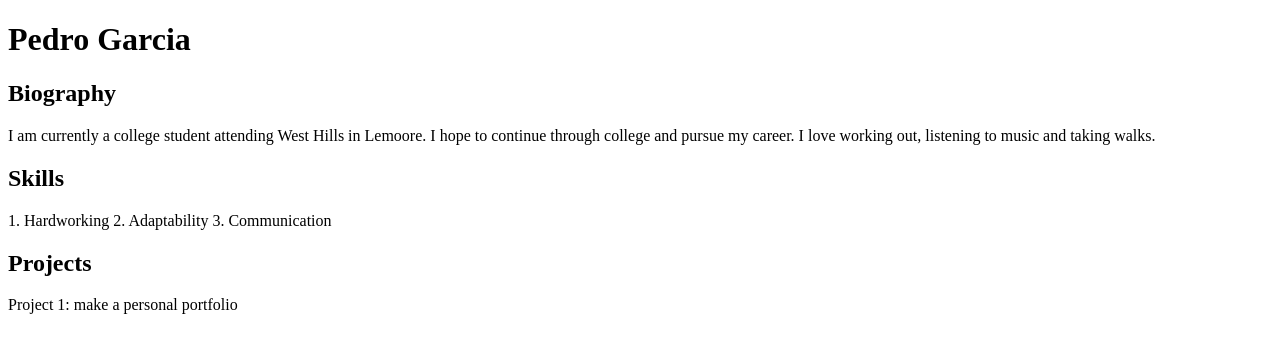
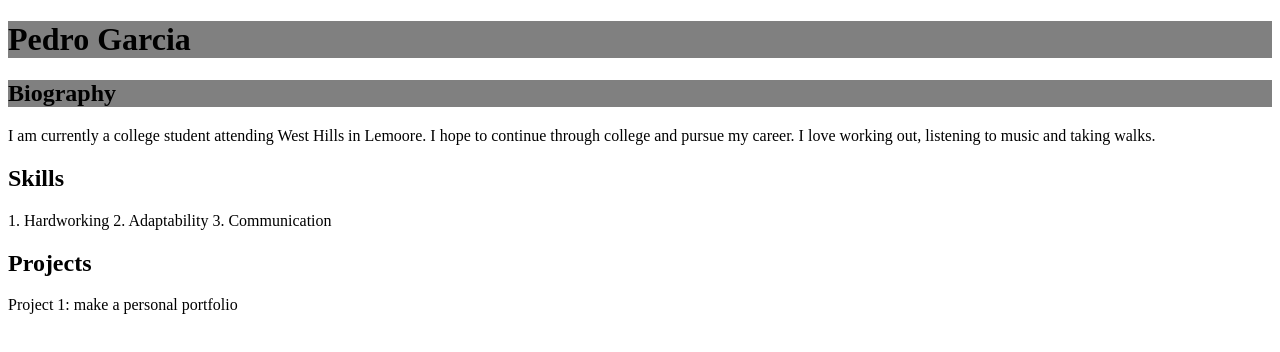
Before and after one commit to PedroGF27/Personal-Portfolio, a plain HTML site: page index.html in a window 1280 px wide. Drawn offline with Linux system fonts and the light colour scheme.

Commit message:
added css and background color

```diff
--- /dev/null
+++ b/index.css
@@ -0,0 +1 @@
+.content { background-color: pink;}
--- a/index.html
+++ b/index.html
@@ -15,8 +15,9 @@
 <body>
     <header>
 
-        <h1>Pedro Garcia</h1>
-        <h2>Biography</h2>
+        <h1 style="background-color: grey;">Pedro Garcia</h1>
+
+        <h2 style="background-color: grey;">Biography</h2>
     </header>
 
     <p>I am currently a college student attending West Hills in Lemoore. I hope to continue through college and pursue my career. I love working out, listening to music and taking walks.</p>
```
